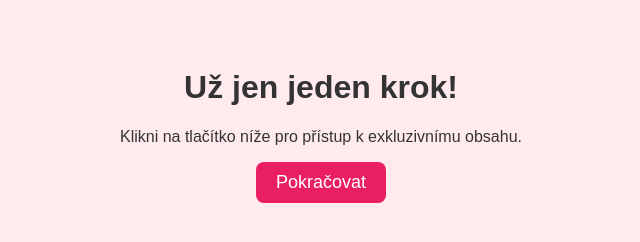
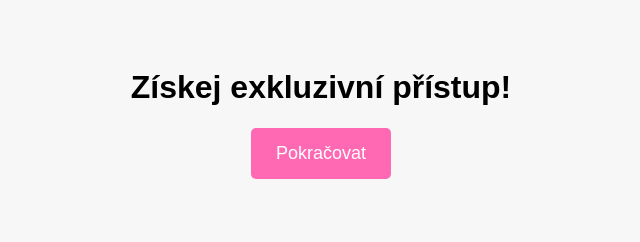
Before and after one commit to Hnzuonee/funnel, a plain HTML site: page mujviplink_com_final/index.html in a window 1280 px wide. Shown: the whole page, without its empty margins (319-959 px from the left). Drawn offline with Linux system fonts and the light colour scheme.

Commit message:
index.html

```diff
--- a/mujviplink_com_final/index.html
+++ b/mujviplink_com_final/index.html
@@ -1,18 +1,34 @@
-
 <!DOCTYPE html>
 <html lang="cs">
 <head>
     <meta charset="UTF-8">
     <meta name="viewport" content="width=device-width, initial-scale=1.0">
-    <title>Exkluzivní Obsah</title>
+    <title>Exkluzivní obsah</title>
     <style>
-        body { font-family: Arial, sans-serif; text-align: center; padding: 40px; background: #ffebee; color: #333; }
-        button { padding: 10px 20px; font-size: 18px; cursor: pointer; background: #e91e63; color: white; border: none; border-radius: 8px; }
+        body { font-family: Arial, sans-serif; text-align: center; padding-top: 40px; background-color: #f7f7f7; }
+        button {
+            background-color: #ff69b4;
+            color: #ffffff;
+            border: none;
+            padding: 15px 25px;
+            font-size: 18px;
+            cursor: pointer;
+            border-radius: 5px;
+        }
     </style>
 </head>
 <body>
-    <h1>Už jen jeden krok!</h1>
-    <p>Klikni na tlačítko níže pro přístup k exkluzivnímu obsahu.</p>
-    <button onclick="fetch('/.netlify/functions/redirect', {method: 'POST'}).then(res => res.json()).then(data => window.location.href=data.url);">Pokračovat</button>
+    <h1>Získej exkluzivní přístup!</h1>
+    <button id="redirectBtn">Pokračovat</button>
+
+    <script>
+        document.getElementById('redirectBtn').onclick = async () => {
+            const response = await fetch('/.netlify/functions/redirect', {
+                method: 'POST'
+            });
+            const data = await response.json();
+            window.location.href = data.url;
+        };
+    </script>
 </body>
 </html>
```
